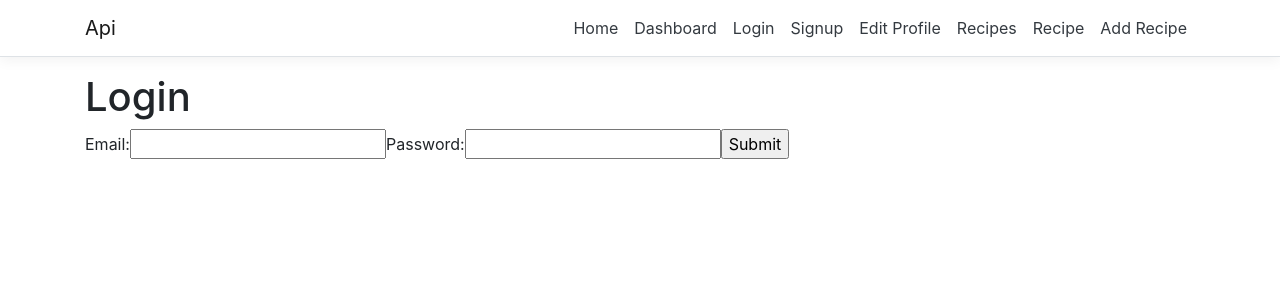
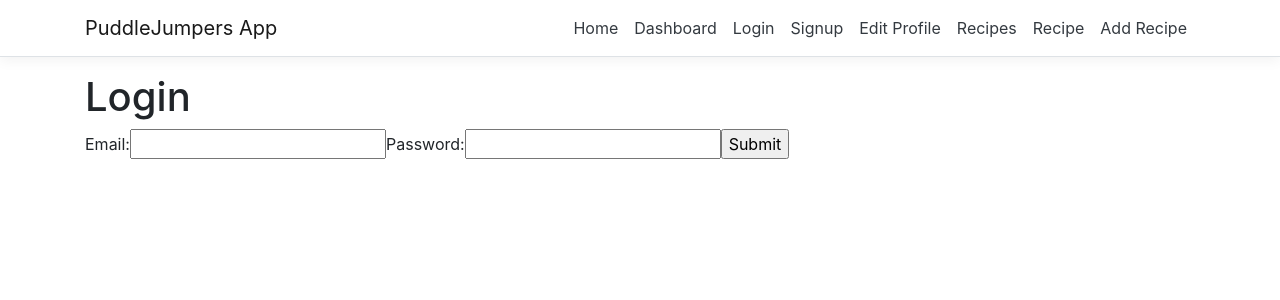
Before and after one commit to KrisztinaPap/Capstone_project, a React (Create React App) app in the folder frontend/: page /login in a window 1280 px wide. Shown: the top 300 px of the page. Built offline with nearby package versions, Linux system fonts and the light colour scheme.

Commit message:
[F] style: Upates app name temporarily to PuddleJumpers App

```diff
--- a/frontend/public/index.html
+++ b/frontend/public/index.html
@@ -11,6 +11,12 @@
   -->
   <link rel="manifest" href="%PUBLIC_URL%/manifest.json">
   <link rel="shortcut icon" href="%PUBLIC_URL%/favicon.ico">
+
+  <!--
+    TailwindCSS via CDN (to be uncommented when the time comes)
+    https://tailwindcss.com/docs/installation#using-tailwind-via-cdn
+    <link href="https://unpkg.com/tailwindcss@^1.0/dist/tailwind.min.css" rel="stylesheet">
+  -->
   <!--
     Notice the use of %PUBLIC_URL% in the tags above.
     It will be replaced with the URL of the `public` folder during the build.
@@ -20,7 +26,7 @@
     work correctly both with client-side routing and a non-root public URL.
     Learn how to configure a non-root public URL by running `npm run build`.
   -->
-    <title>Api</title>
+  <title>PuddleJumpers App</title>
 </head>
   <body>
     <noscript>
--- a/frontend/src/components/Login.js
+++ b/frontend/src/components/Login.js
@@ -1,6 +1,7 @@
 import React from 'react';
 
 const Login = () => {
+
   return (
     <>
       <h1>Login</h1>
--- a/frontend/src/components/NavMenu.js
+++ b/frontend/src/components/NavMenu.js
@@ -26,7 +26,7 @@ export class NavMenu extends Component {
       <header>
         <Navbar className="navbar-expand-sm navbar-toggleable-sm ng-white border-bottom box-shadow mb-3" light>
           <Container>
-            <NavbarBrand tag={Link} to="/">Api</NavbarBrand>
+            <NavbarBrand tag={Link} to="/">PuddleJumpers App</NavbarBrand>
             <NavbarToggler onClick={this.toggleNavbar} className="mr-2" />
             <Collapse className="d-sm-inline-flex flex-sm-row-reverse" isOpen={!this.state.collapsed} navbar>
               <ul className="navbar-nav flex-grow">
```
Lines whose indentation alone changed are shown as unchanged.
